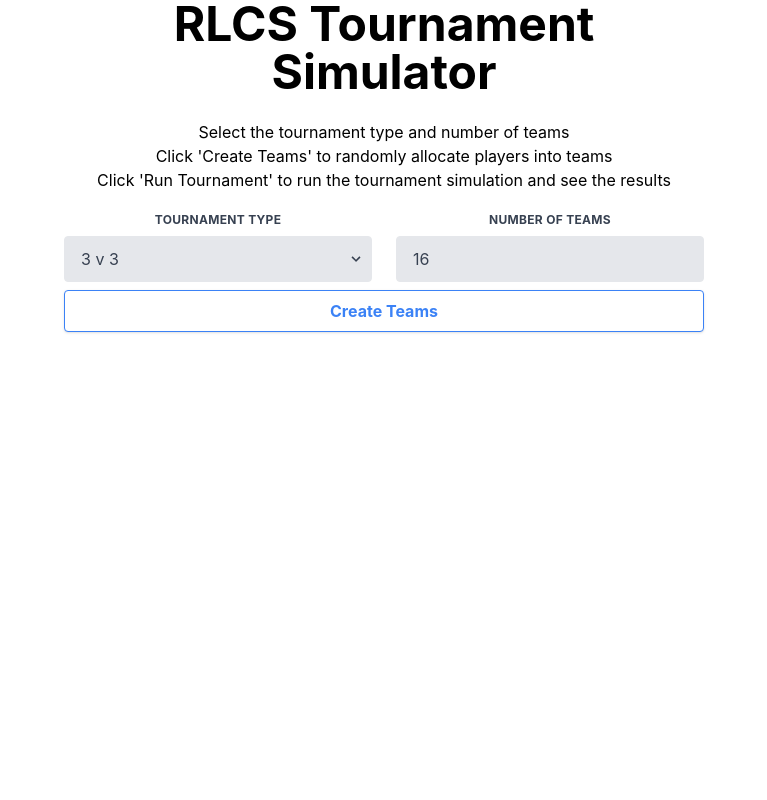
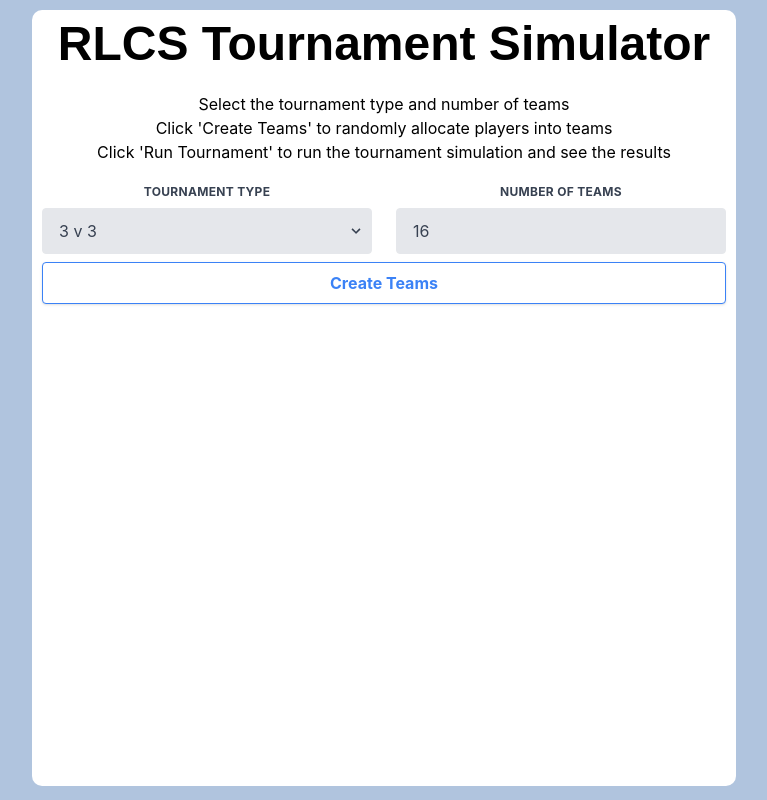
Before and after one commit to alexmitchelldev/rlcs-tournament-react, a React (Create React App) app: page / in a window 1280 px wide. Shown: the whole page, without its empty margins (256-1023 px from the left). Built offline with nearby package versions, Linux system fonts and the light colour scheme.

Commit message:
Add styling, import Rubik Google Font

```diff
--- a/src/App.js
+++ b/src/App.js
@@ -69,7 +69,7 @@
 
   return (
     <>
-      <div style={{ width: "50%", margin: "0 auto" }}>
+      <div style={{ width: "55%", margin: "0 auto", height: "97vh", marginTop: "10px", padding: "10px", backgroundColor: "white", borderRadius: "10px"}}>
         <Header />
         <SetupTournament
           setTeamSize={setTeamSize}
--- a/src/components/Header.js
+++ b/src/components/Header.js
@@ -2,7 +2,7 @@
   return (
     <>
       <div className="text-center mb-5">
-        <h1 className="text-5xl font-bold mt-0 mb-6">
+        <h1 className="text-5xl font-bold mt-0 mb-6 header">
           RLCS Tournament Simulator
         </h1>
         <ul class="list-none">
--- a/src/index.css
+++ b/src/index.css
@@ -1,12 +1,15 @@
 @tailwind base;
 @tailwind components;
 @tailwind utilities;
+
+@import url('https://fonts.googleapis.com/css2?family=Rubik:wght@600&display=swap');
 
 body {
   margin: 0;
   font-family: -apple-system, BlinkMacSystemFont, 'Segoe UI', 'Roboto', 'Oxygen',
     'Ubuntu', 'Cantarell', 'Fira Sans', 'Droid Sans', 'Helvetica Neue',
     sans-serif;
+  background-color: lightsteelblue;
   -webkit-font-smoothing: antialiased;
   -moz-osx-font-smoothing: grayscale;
 }
@@ -21,3 +24,7 @@
   margin: 0;
   padding: 0;
  }
+
+ .header {
+  font-family: 'Rubik', sans-serif;
+ }
```
